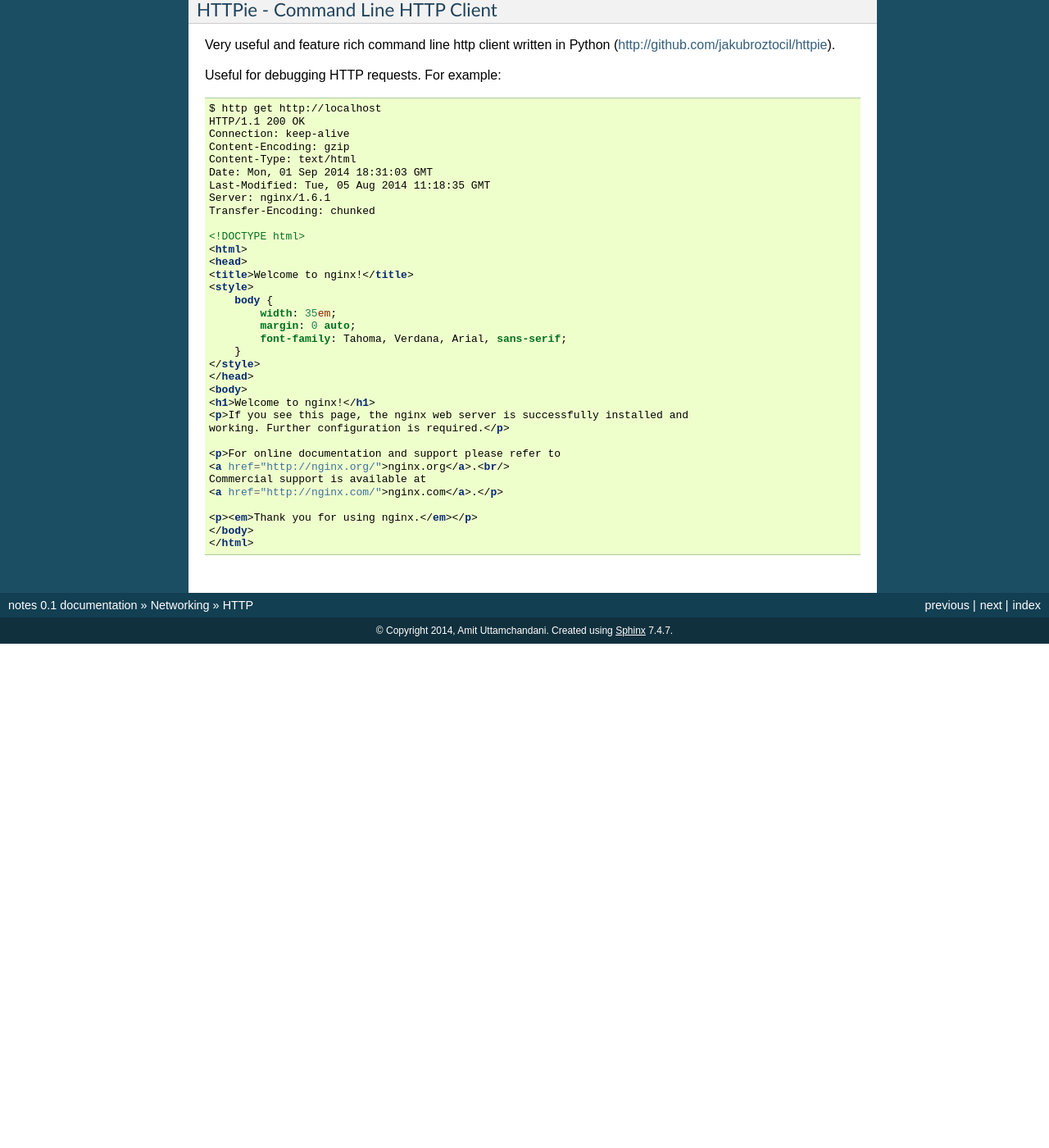
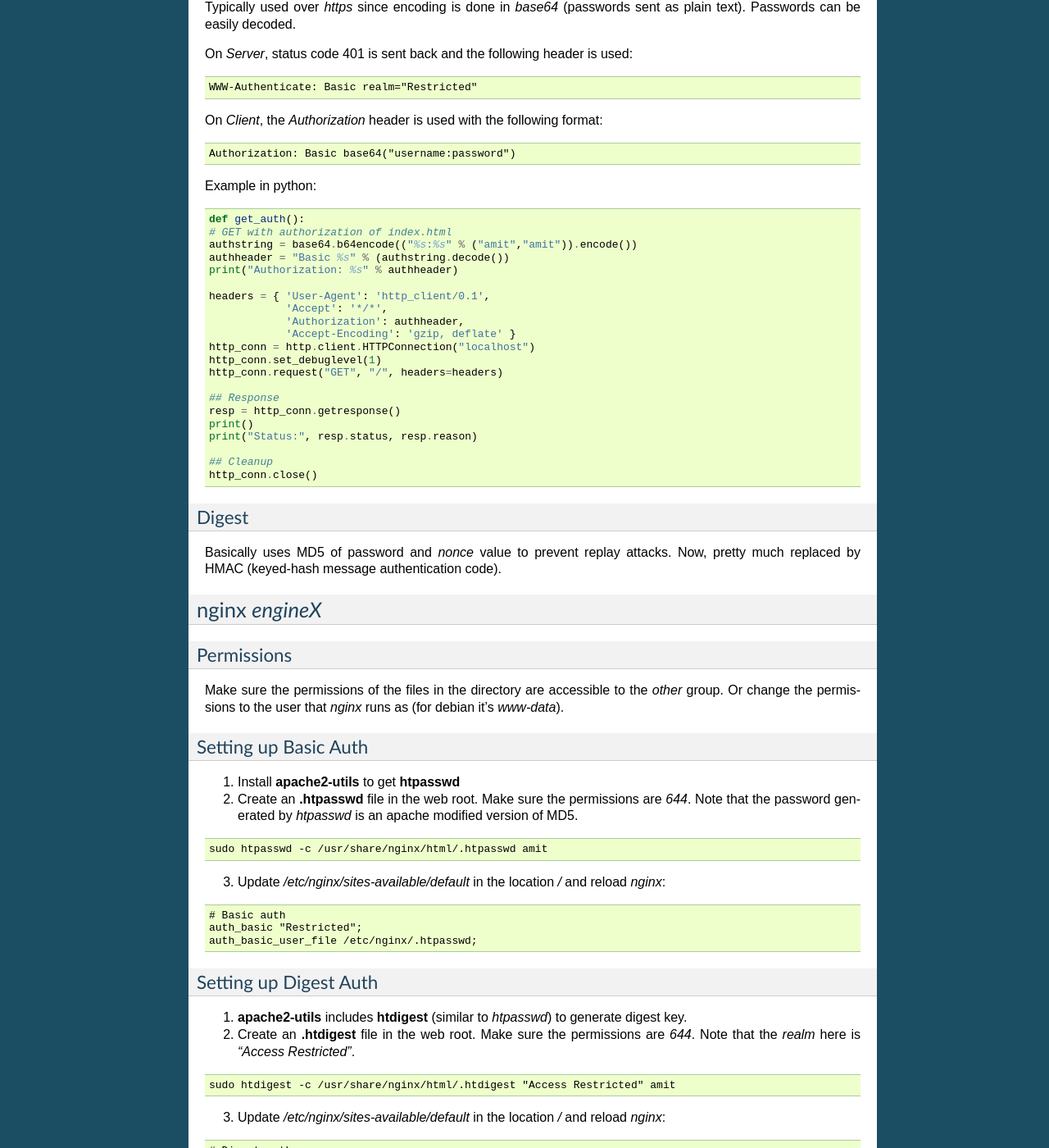
Before and after one commit to amituttam/notes, a Sphinx documentation site: the page built from docs/networking/http.rst, in a window 1280 px wide and 1400 px high, scrolled down 1442 px. Shown: the whole window at 82% size. Built offline with Sphinx 7.4.7, drawn with Linux system fonts in a browser that asks for light colours; before the commit the page ends 2227 px from its top, so only the background shows below that; some of the changed text lies outside the part shown.

Commit message:
networking/http: updates

```diff
--- a/docs/networking/http.rst
+++ b/docs/networking/http.rst
@@ -2,6 +2,57 @@
 ====
 
 Hypertext Transfer Protocol
+
+Basic format for requests/responses:
+
+.. code-block:: html
+
+    message = <start-line>
+              *(<message-header>)
+              CRLF
+              [<message-body>]
+
+    <start-line> = Request-Line | Status-Line
+    <message-header> = Field-Name ':' Field-Value
+
+*Request* format:
+
+.. code-block:: html
+
+    Request-Line = Method SP URI SP HTTP-Version CRLF
+    Method = "OPTIONS"
+           | "HEAD"
+           | "GET"
+           | "POST"
+           | "PUT"
+           | "DELETE"
+           | "TRACE"
+
+.. code-block:: html
+
+    GET /articles/http-basics HTTP/1.1
+    Host: www.articles.com
+    Connection: keep-alive
+    Cache-Control: no-cache
+    Pragma: no-cache
+    Accept: text/html,application/xhtml+xml,application/xml;q=0.9,*/*;q=0.8
+
+*Response* format:
+
+.. code-block:: html
+
+    Status-Line = HTTP-Version SP Status-Code SP Reason-Phrase CRLF
+
+.. code-block:: html
+
+    HTTP/1.1 200 OK
+    Server: nginx/1.6.1
+    Date: Tue, 02 Sep 2014 04:38:20 GMT
+    Content-Type: text/html
+    Last-Modified: Tue, 05 Aug 2014 11:18:35 GMT
+    Transfer-Encoding: chunked
+    Connection: keep-alive
+    Content-Encoding: gzip
 
 Methods
 -------
@@ -30,8 +81,8 @@
     ## Cleanup
     http_conn.close()
 
-Authorization
--------------
+Authentication
+--------------
 
 Basic Auth
 ^^^^^^^^^^
@@ -41,13 +92,14 @@
 *Authorization* header to send login credentials. Thus, no handshakes
 need to be done.
 
-Typically used over *https* since encoding is done in *base64*.
+Typically used over *https* since encoding is done in *base64*
+(passwords sent as plain text). Passwords can be easily decoded.
 
 On *Server*, status code 401 is sent back and the following header is used:
 
 .. code-block:: html
 
-   WWW-Authenticate: Basic realm="Restricted"
+    WWW-Authenticate: Basic realm="Restricted"
 
 On *Client*, the *Authorization* header is used with the following
 format:
@@ -55,6 +107,40 @@
 .. code-block:: html
 
     Authorization: Basic base64("username:password")
+
+Example in python:
+
+.. code-block:: python
+
+    def get_auth():
+    # GET with authorization of index.html
+    authstring = base64.b64encode(("%s:%s" % ("amit","amit")).encode())
+    authheader = "Basic %s" % (authstring.decode())
+    print("Authorization: %s" % authheader)
+
+    headers = { 'User-Agent': 'http_client/0.1',
+                'Accept': '*/*',
+                'Authorization': authheader,
+                'Accept-Encoding': 'gzip, deflate' }
+    http_conn = http.client.HTTPConnection("localhost")
+    http_conn.set_debuglevel(1)
+    http_conn.request("GET", "/", headers=headers)
+
+    ## Response
+    resp = http_conn.getresponse()
+    print()
+    print("Status:", resp.status, resp.reason)
+
+    ## Cleanup
+    http_conn.close()
+
+
+Digest
+^^^^^^
+
+Basically uses MD5 of password and *nonce* value to prevent replay
+attacks. Now, pretty much replaced by HMAC (keyed-hash message
+authentication code).
 
 nginx `engineX`
 ---------------
@@ -86,6 +172,28 @@
     # Basic auth
     auth_basic "Restricted";
     auth_basic_user_file /etc/nginx/.htpasswd;
+
+Setting up Digest Auth
+^^^^^^^^^^^^^^^^^^^^^^
+
+1. **apache2-utils** includes **htdigest** (similar to *htpasswd*) to
+   generate digest key.
+2. Create an **.htdigest** file in the web root. Make sure the
+   permissions are *644*. Note that the *realm* here is *"Access
+   Restricted"*.
+
+.. code-block:: html
+
+    sudo htdigest -c /usr/share/nginx/html/.htdigest "Access Restricted" amit
+
+3. Update */etc/nginx/sites-available/default* in the location */* and
+   reload *nginx*:
+
+.. code-block:: html
+
+    # Digest auth
+    auth_digest "Access Restricted";    # Realm
+    auth_digest_user_file /usr/share/nginx/html/.htdigest;
 
 Others
 ------
```
